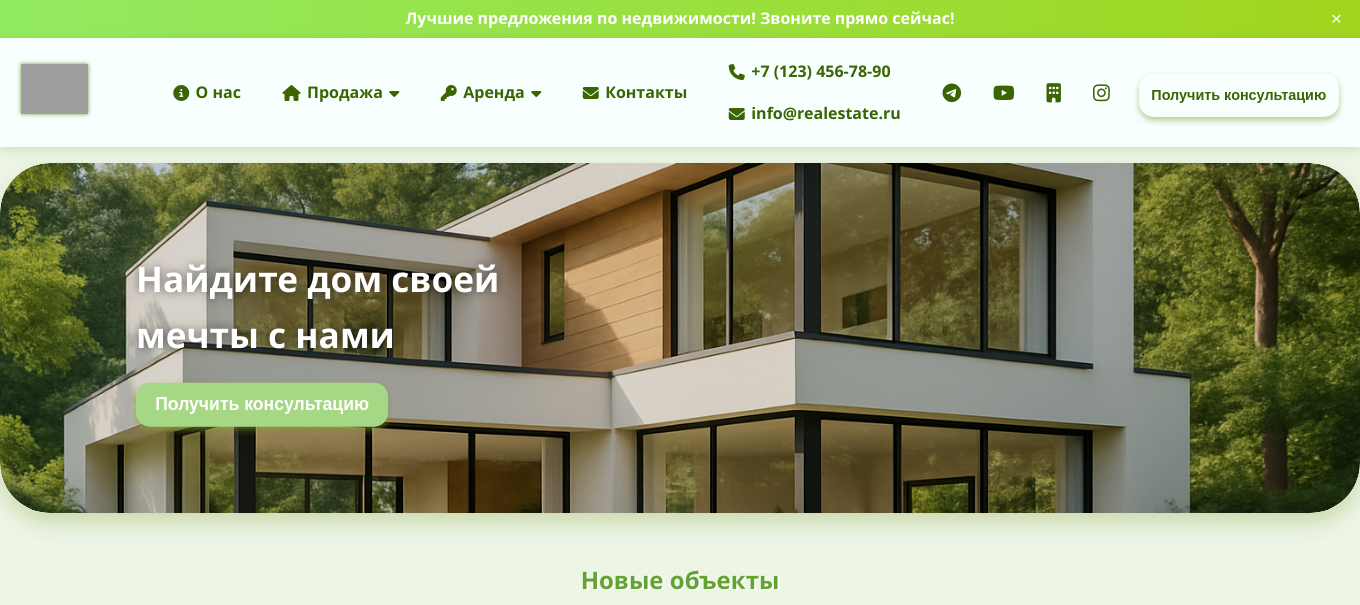
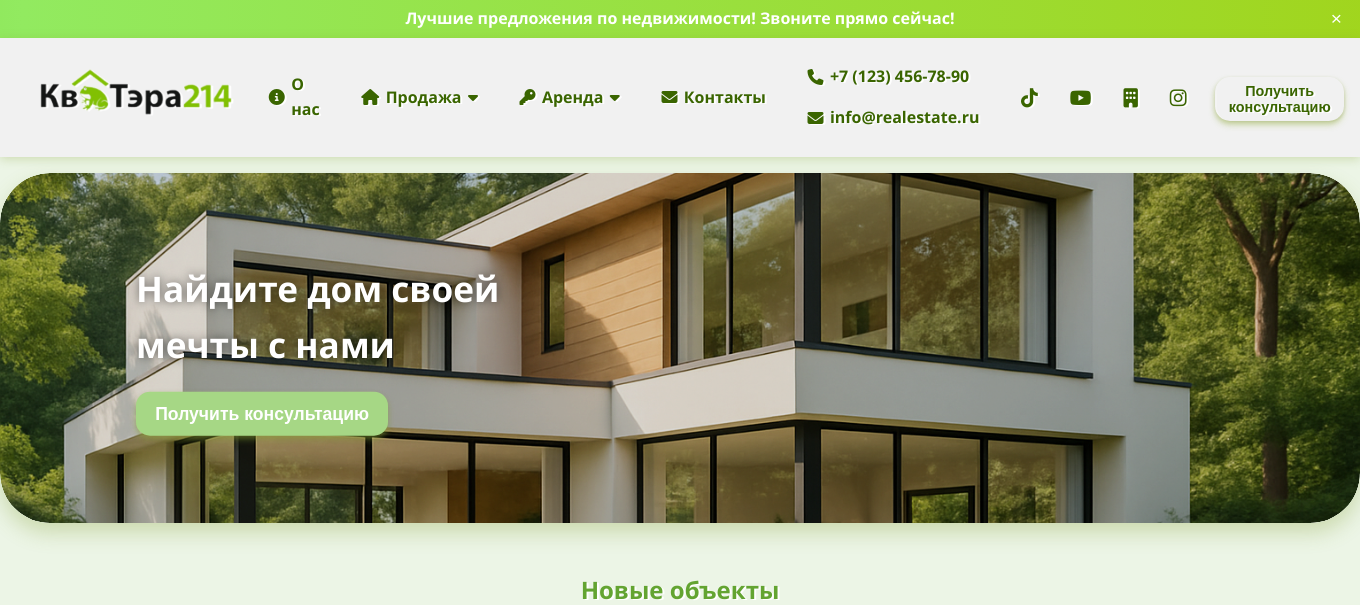
Before and after one commit to TumashenkaAliaksandr/kv_214, a Django app: page / in a window 1360 px wide. Shown: the top 605 px of the page. Run offline with Django 5.2, Linux system fonts and the light colour scheme; grey boxes are pictures that could not be loaded.

Commit message:
added new styles

```diff
--- a/webapp/static/webapp/css/style.css
+++ b/webapp/static/webapp/css/style.css
@@ -84,7 +84,7 @@ body {
 /* Хедер и меню */
 
 .header {
-  background: #f8ffff;
+  background: #f1f1f1;
   position: sticky;
   top: 0;
   z-index: 1000;
@@ -93,7 +93,7 @@ body {
 }
 
 .header-container {
-  max-width: 1350px;
+  max-width: 1430px;
   margin: 0 auto;
   display: flex;
   align-items: center;
@@ -102,10 +102,14 @@ body {
 }
 
 .logo img {
-  height: 50px;
-  filter: drop-shadow(0 0 2px var(--accent-color-dark));
-  cursor: pointer;
+    height: 80px;
+    filter: drop-shadow(2px 1px 0px rgba(255, 255, 255, 0.98));
+    cursor: pointer;
+    margin-top: 5px;
+    /*box-shadow: 0 4px 6px rgba(134, 160, 52, 0.4), 0 2px 4px rgba(134, 160, 52, 0.2);*/
+    border-radius: var(--border-radius);
 }
+
 
 /* Меню */
 
@@ -136,6 +140,7 @@ body {
   user-select: none;
   border: none;
   background: transparent;
+  filter: drop-shadow(2px 1px 0px rgba(255, 255, 255, 0.98));
 }
 
 /* Вдавливание эффекта текста и кнопок */
@@ -478,7 +483,7 @@ body {
 
 .consultation-form-section {
   max-width: 1200px;
-  background: #f1f1f1;
+  background: #eef3f1;
   margin: 2rem auto;
   padding: 2rem;
   border-radius: 25px;
@@ -760,14 +765,14 @@ body {
   flex: 2 1 500px;
   user-select: text;
   color: var(--text-color);
-  filter: drop-shadow(2px 1px 0px rgba(255, 255, 255, 0.98));
+  filter: drop-shadow(2px 1px 0px rgba(255, 255, 255, 0.4));
 }
 
 .about-text h2 {
   margin-bottom: 1rem;
   font-weight: 700;
   color: var(--accent-color-dark);
-  filter: drop-shadow(2px 1px 0px rgba(255, 255, 255, 0.98));
+  filter: drop-shadow(2px 1px 0px rgba(255, 255, 255, 0.4));
 }
 
 .about-text p {
@@ -791,7 +796,7 @@ body {
 .social-about {
   display: flex;
   gap: 1rem;
-  filter: drop-shadow(2px 1px 0px rgba(255, 255, 255, 0.98));
+  filter: drop-shadow(2px 1px 0px rgba(255, 255, 255, 0.1));
 }
 
 .social-about a {
@@ -826,8 +831,8 @@ body {
 }
 
 .footer-logo img {
-  height: 50px;
-  filter: drop-shadow(0 0 3px var(--accent-color-dark));
+  height: 60px;
+  filter: drop-shadow(2px 1px 0px rgba(255, 255, 255, 0.98));
   cursor: pointer;
 }
 
--- a/webapp/templates/webapp/index.html
+++ b/webapp/templates/webapp/index.html
@@ -24,7 +24,7 @@
   <header class="header">
     <div class="container header-container">
       <div class="logo">
-        <img src="{% static 'webapp/images/logo.svg' %}" alt="Логотип агентства" />
+        <img src="{% static 'webapp/images/logo_kvatera.png' %}" alt="Логотип агентства" />
       </div>
 
       <nav class="nav">
@@ -55,7 +55,7 @@
           </li>
 
           <li class="social-menu">
-            <a href="https://telegram.org" aria-label="Telegram"><i class="fa-brands fa-telegram"></i></a>
+            <a href="https://www.tiktok.com" aria-label="TikTok"><i class="fab fa-tiktok"></i></a>
             <a href="https://youtube.com" aria-label="YouTube"><i class="fa-brands fa-youtube"></i></a>
             <a href="https://kufar.by" aria-label="Kufar"><i class="fa-solid fa-building"></i></a>
             <a href="https://instagram.com" aria-label="Instagram"><i class="fa-brands fa-instagram"></i></a>
@@ -301,7 +301,7 @@
   <footer class="footer">
     <div class="container footer-container">
       <div class="footer-logo">
-        <img src="{% static 'webapp/images/logo.svg' %}" alt="Логотип агентства" />
+        <img src="{% static 'webapp/images/logo_kvatera.png' %}" alt="Логотип агентства" />
       </div>
 
       <nav class="footer-menu">
```
Also changed, not shown: webapp/static/webapp/images/logo_kvatera.png (added).
